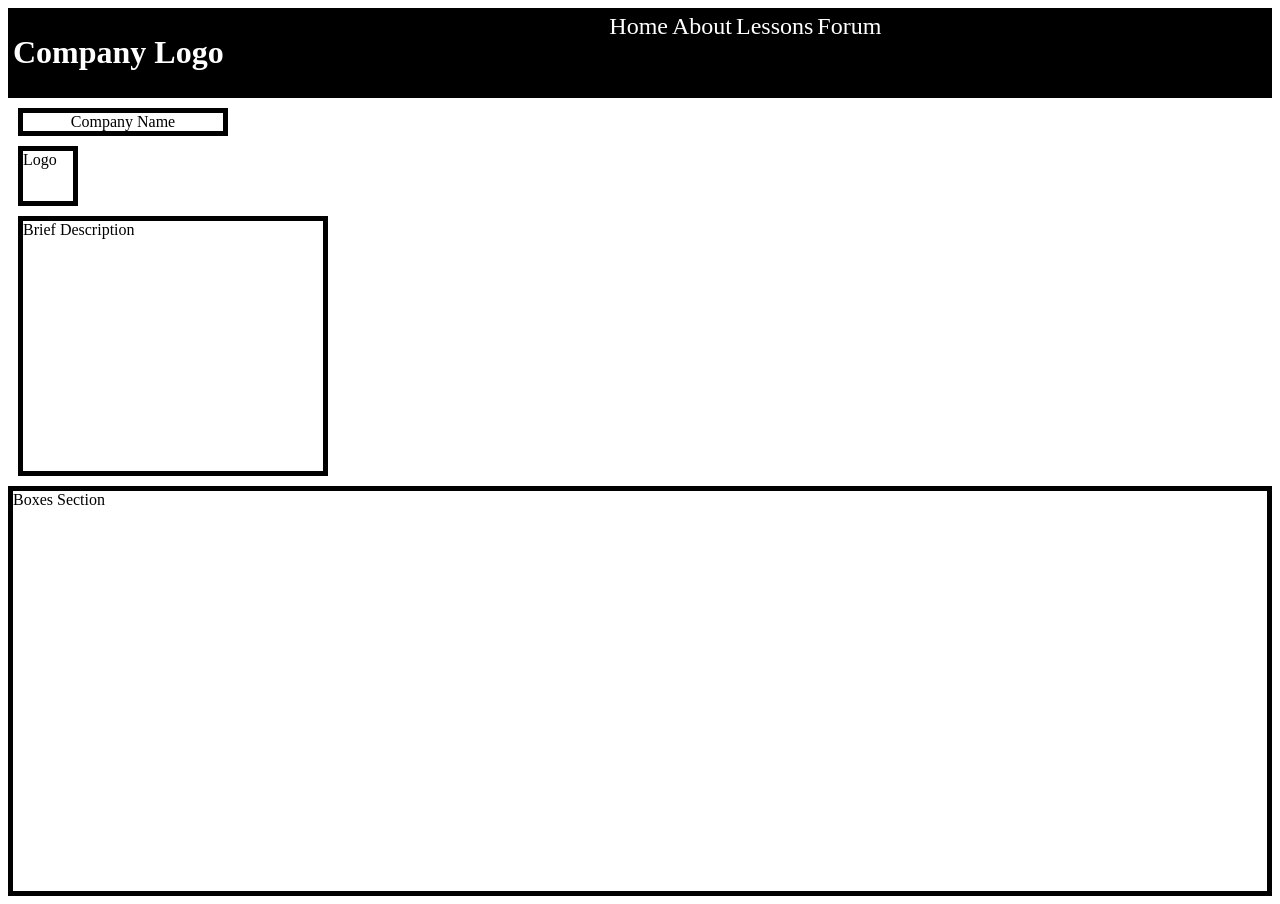
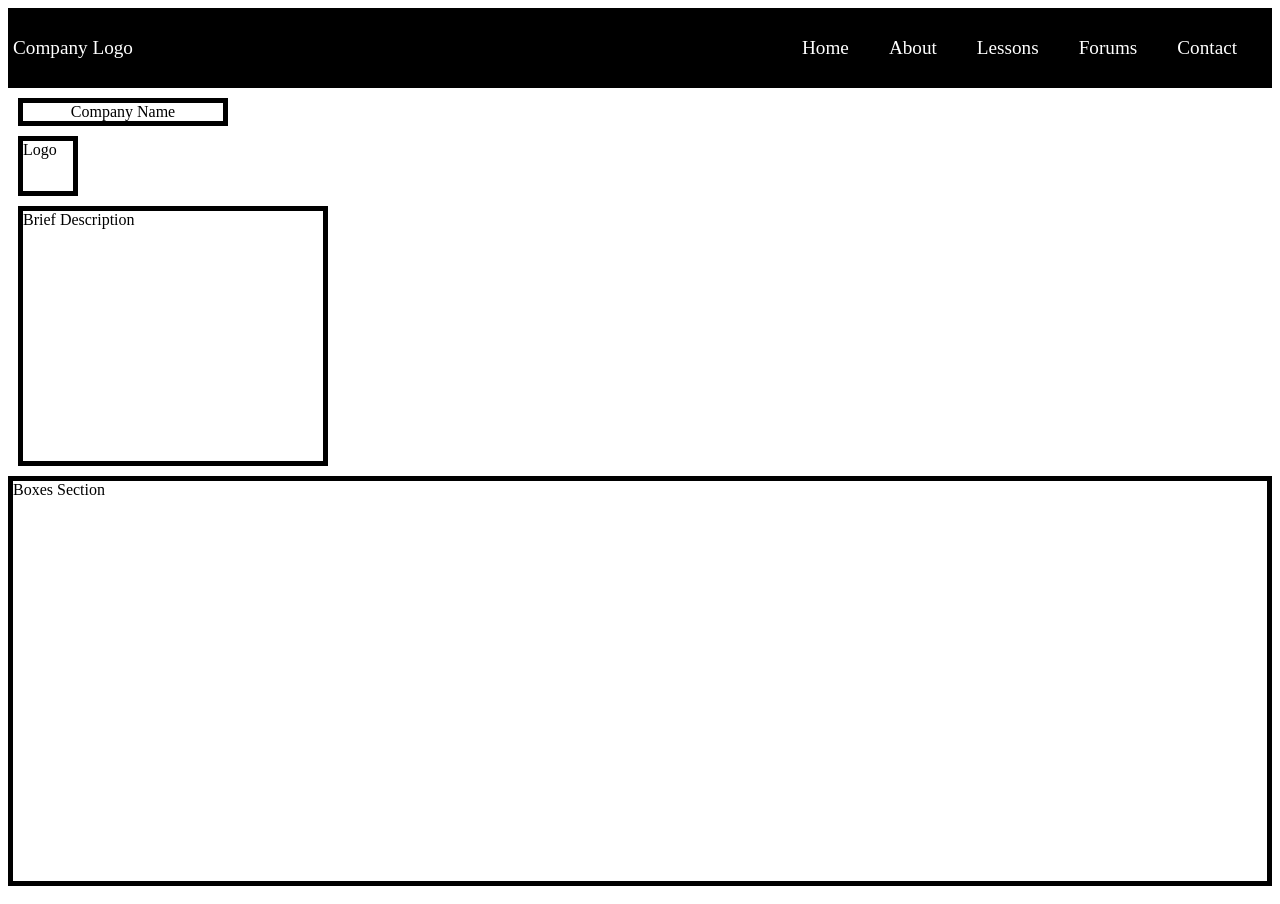
Before and after one commit to PatelAbhay/tutorial-website, a plain HTML site: page index.html in a window 1280 px wide. Drawn offline with Linux system fonts and the light colour scheme.

Commit message:
Changed styling of navbar

```diff
--- a/index.html
+++ b/index.html
@@ -9,13 +9,26 @@
 </head>
 
 <body>
-    <div id="main-nav-bar">
-        <h1>Company Logo</h1>
-        <a href="#">Home</a>
-        <a href="#">About</a>
-        <a href="#">Lessons</a>
-        <a href="#">Forum</a>
-    </div>
+    <nav id="main-nav-bar">
+        <a href="#" id="logo">Company Logo</a>
+        <ul id="main-nav">
+            <li>
+                <a href="#">Home</a>
+            </li>
+            <li>
+                <a href="#">About</a>
+            </li>
+            <li>
+                <a href="#">Lessons</a>
+            </li>
+            <li>
+                <a href="#">Forums</a>
+            </li>
+            <li>
+                <a href="#">Contact</a>
+            </li>
+        </ul>
+    </nav>
     <div id=" splash-container">
         <div id="name-of-website">Company Name</div>
         <div id="website-logo">Logo</div>
--- a/style.css
+++ b/style.css
@@ -5,16 +5,50 @@
     overflow: hidden;
 }
 
-#main-nav-bar h1{
-    float: left;
-    color: white;
+#main-nav-bar {
+    display: flex;
+    justify-content: space-between;
+    padding-bottom: 0;
+    height: 70px;
+    align-items: center;
 }
 
-#main-nav-bar a{
+#main-nav-bar a {
+    color: white;
     text-decoration: none;
+    font-size: larger;
+}
+
+#main-nav {
+    display: flex;
+    margin-right: 30px;
+    flex-direction: row;
+    justify-content: center;
+}
+
+#main-nav li {
+    margin: 0;
+    list-style: none;
+}
+
+#main-nav a{
     color: white;
-    text-align: center;
-    font-size: x-large;
+    margin-left: 40px;
+    text-decoration: none;
+    font-size: larger;
+}
+
+#logo {
+    margin-top: 0;
+}
+
+.navbar-toggle {
+    display: none;
+}
+
+.logo:hover,
+.nav-links:hover {
+    color: rgba(255, 255, 255, 1);
 }
 
 #splash-container{
```
